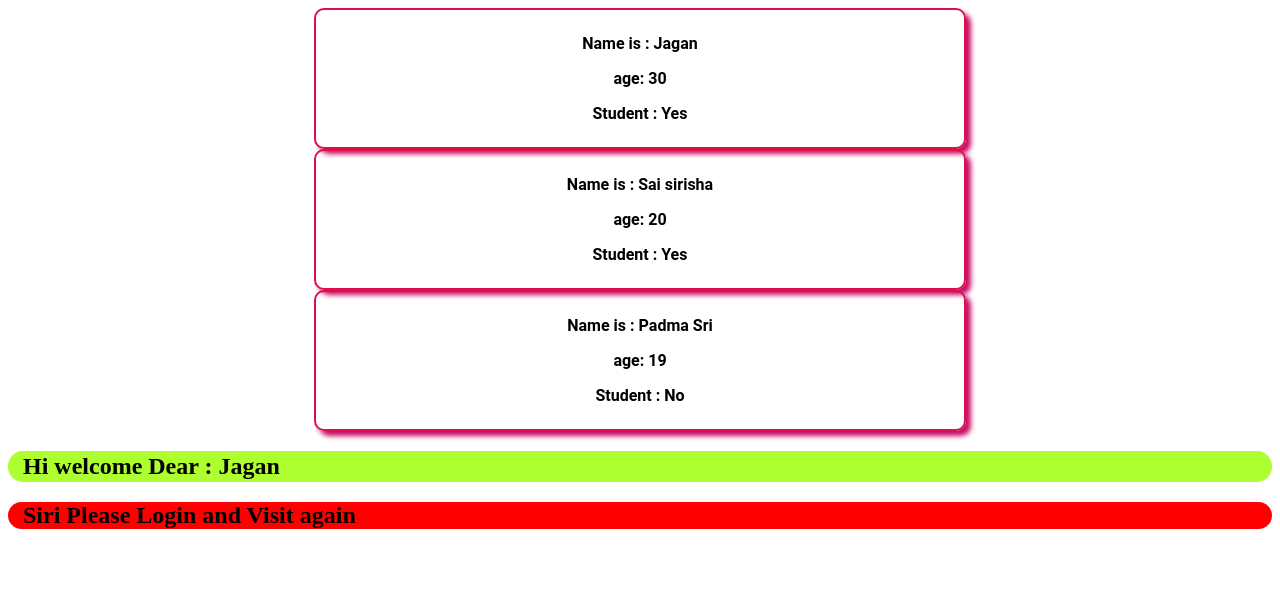
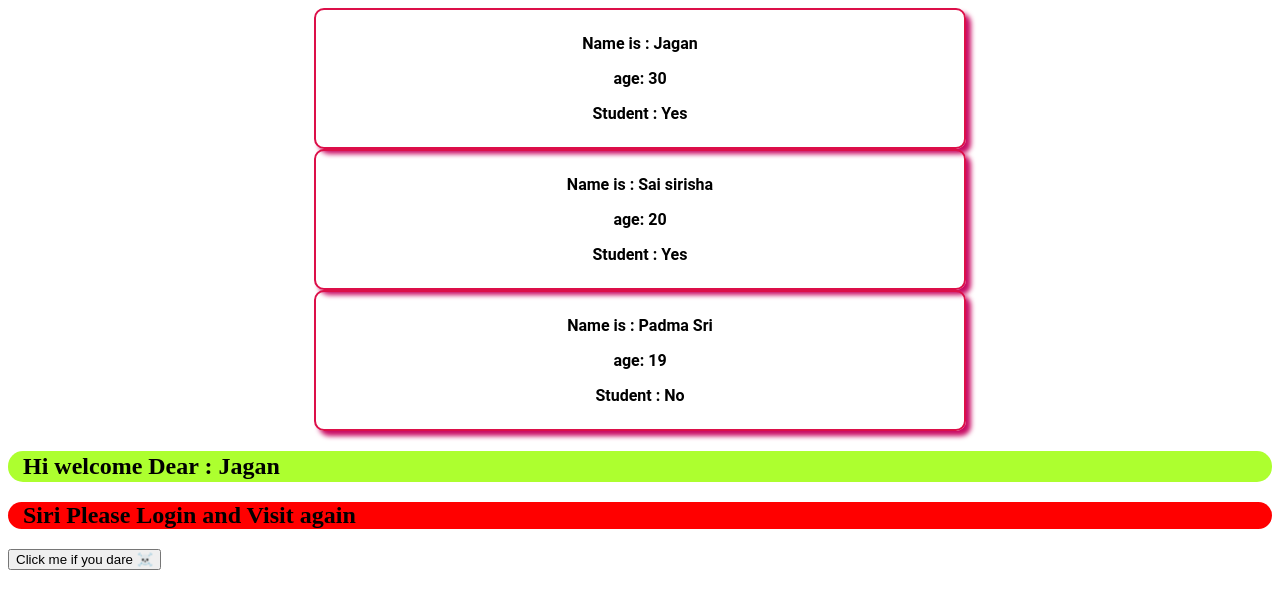
Before and after one commit to 22L31A0497/JS-Prcatice-with-Bro-code, a React (Vite) app in the folder jagan/: page / in a window 1280 px wide. Shown: the top 608 px of the page. Built offline with nearby package versions, Linux system fonts and the light colour scheme.

Commit message:
Click Events

```diff
--- a/jagan/src/App.jsx
+++ b/jagan/src/App.jsx
@@ -1,6 +1,7 @@
 import Card from "./Card";
 import Student from "./Student";
 import UserGreetings from "./UserGreetings";
+import Button from "./Button";
 
 
 function App() {
@@ -12,6 +13,7 @@ function App() {
   <Student name="Padma Sri" age={19} isStudent={false}/>
   <UserGreetings isLoged={true} name="Jagan"/>
   <UserGreetings isLoged={false} name="Siri"/>
+  <Button/>
   </>
 
    );
--- /dev/null
+++ b/jagan/src/Button.jsx
@@ -0,0 +1,27 @@
+function Button() {
+  let count =0;
+  function HandleClick(props) {
+    console.log(`Button clicked! by ${props} ☠️`);
+    // alert(`Button clicked! by ${props} ☠️`);
+    count+=1;
+    console.log(`${props} clicked the button ${count} times`);
+
+
+  }
+
+  function Clicked(e){
+    e.target.textContent = `CLiked me ☆*: .｡. o(≧▽≦)o .｡.:*☆`;
+
+  }
+
+
+  return (
+    // <button onClick={() => HandleClick("Jagan")}>
+    //   Click me if you dare ☠️
+    // </button>
+    <button onDoubleClick={(e) =>Clicked(e)}>
+      Click me if you dare ☠️
+    </button>
+  );
+}
+export default Button;
```
